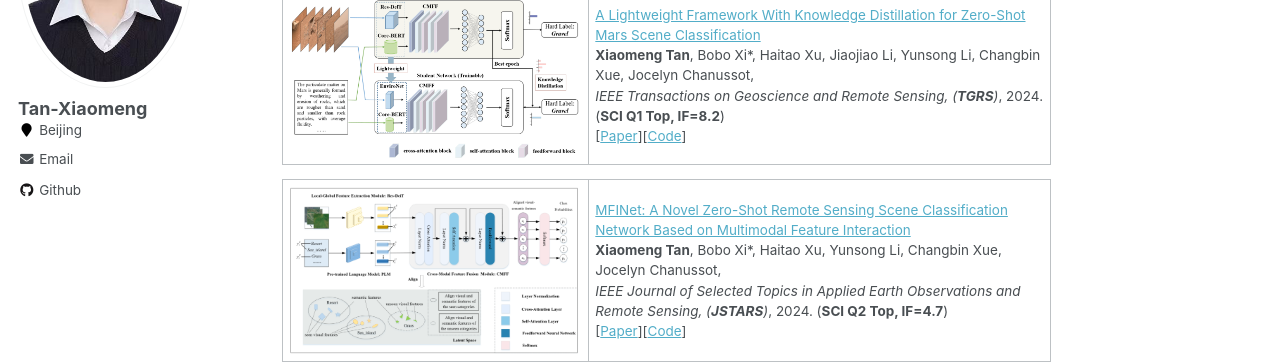
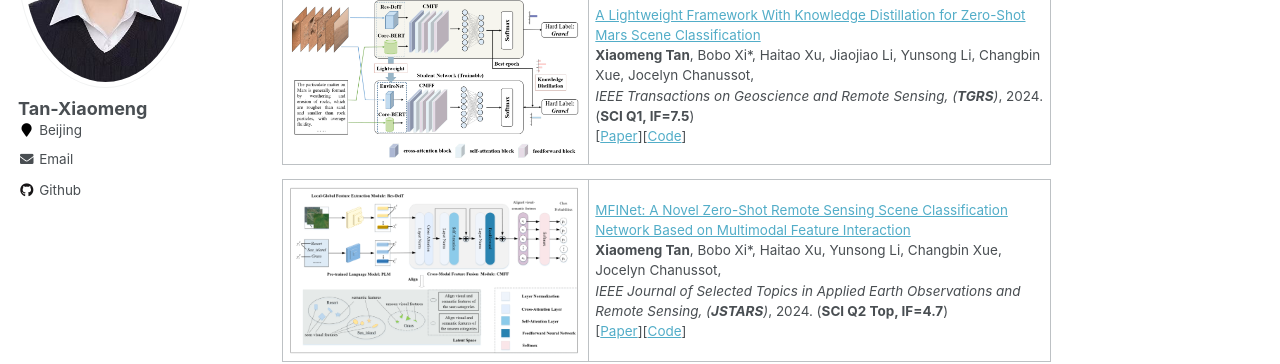
Before and after one commit to XM-Tan/xm-tan.github.io, a Jekyll site: the page built from _pages/Reasearch.md, in a window 1280 px wide and 985 px high. Shown: the part 270-634 px from the top of the window. Built offline with Jekyll 4.4.1, drawn with Linux system fonts in a browser that asks for light colours.

Commit message:
Update Reasearch.md

```diff
--- a/_pages/Reasearch.md
+++ b/_pages/Reasearch.md
@@ -9,7 +9,7 @@ redirect_from:
 
 ## Zero-shot scene classification
 
-<table width="100%" class="imgtable"><tbody><tr><td width="306"><img src="../images/pic/paperLightZSL.jpg" width="290px"></td><td><a href="https://ieeexplore.ieee.org/document/10699382">A Lightweight Framework With Knowledge Distillation for Zero-Shot Mars Scene Classification</a><br><b>Xiaomeng Tan</b>, Bobo Xi*, Haitao Xu, Jiaojiao Li, Yunsong Li, Changbin Xue, Jocelyn Chanussot, <br><i> IEEE Transactions on Geoscience and Remote Sensing, (<b>TGRS</b>)</i>, 2024. (<b>SCI Q1 Top, IF=8.2</b>)<br>[<a href="https://ieeexplore.ieee.org/document/10699382">Paper</a>][<a href="https://github.com/XM-Tan/KDMSC">Code</a>]</td></tr></tbody></table>
+<table width="100%" class="imgtable"><tbody><tr><td width="306"><img src="../images/pic/paperLightZSL.jpg" width="290px"></td><td><a href="https://ieeexplore.ieee.org/document/10699382">A Lightweight Framework With Knowledge Distillation for Zero-Shot Mars Scene Classification</a><br><b>Xiaomeng Tan</b>, Bobo Xi*, Haitao Xu, Jiaojiao Li, Yunsong Li, Changbin Xue, Jocelyn Chanussot, <br><i> IEEE Transactions on Geoscience and Remote Sensing, (<b>TGRS</b>)</i>, 2024. (<b>SCI Q1, IF=7.5</b>)<br>[<a href="https://ieeexplore.ieee.org/document/10699382">Paper</a>][<a href="https://github.com/XM-Tan/KDMSC">Code</a>]</td></tr></tbody></table>
 
 <table width="100%" class="imgtable"><tbody><tr><td width="306"><img src="../images/pic/frame1-4.png" width="290px"></td><td><a href="https://ieeexplore.ieee.org/document/10557622">MFINet: A Novel Zero-Shot Remote Sensing Scene Classification Network Based on Multimodal Feature Interaction</a><br><b>Xiaomeng Tan</b>, Bobo Xi*, Haitao Xu, Yunsong Li, Changbin Xue, Jocelyn Chanussot, <br><i> IEEE Journal of Selected Topics in Applied Earth Observations and Remote Sensing, (<b>JSTARS</b>)</i>, 2024. (<b>SCI Q2 Top, IF=4.7</b>)<br>[<a href="https://ieeexplore.ieee.org/document/10557622">Paper</a>][<a href="https://github.com/XM-Tan/MFINet">Code</a>]</td></tr></tbody></table>
 
```
